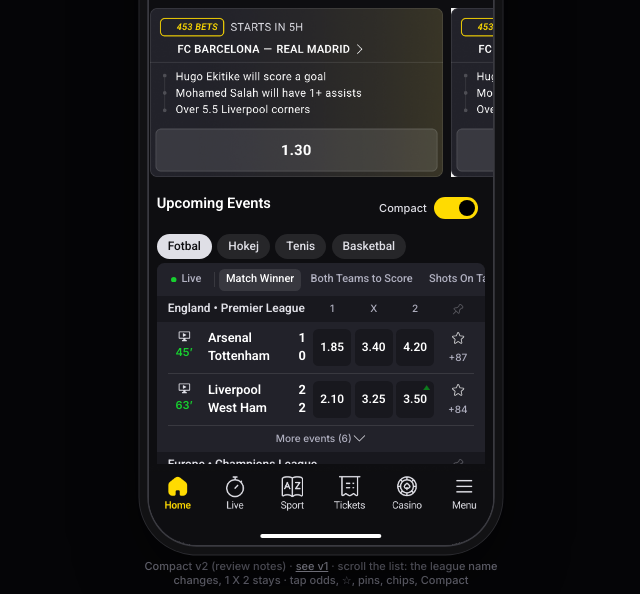
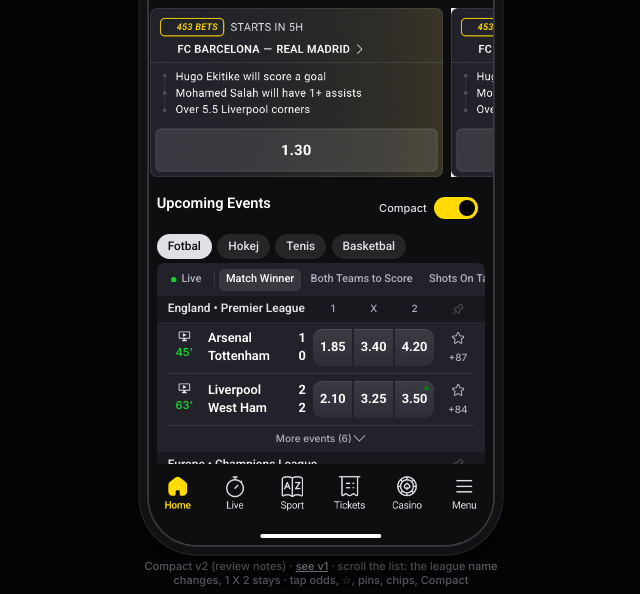
Before and after one commit to petraakinmejiwa-hub/layout-switcher-sticky-prototype, a plain HTML site: page v2.html in a window 1280 px wide. Shown: the part 206-800 px from the top of the page, without its empty margins (319-959 px from the left). Drawn offline with Linux system fonts and the light colour scheme.

Commit message:
v2: odds as a segmented gradient strip (Figma 174-248852)
Co-Authored-By: Claude Opus 5.5 <noreply@anthropic.com>

```diff
--- a/v2.html
+++ b/v2.html
@@ -182,7 +182,7 @@
   /* League header: lower, quieter column labels */
   .lh{height:28px;padding:2px 12px}
   .lh .name{font:600 13px/16px Roboto}
-  .lh .labels{gap:4px;font:500 11px/14px Inter,sans-serif;color:var(--muted)}
+  .lh .labels{gap:2px;font:500 11px/14px Inter,sans-serif;color:var(--muted)}
   .lh .pin svg{width:20px;height:20px}
 
   /* 2. Tighter rows: 70 -> 56 */
@@ -193,9 +193,13 @@
   .vdiv{display:none}
 
   /* Odds: separate rounded cells (Figma inspiration) */
-  .odds{gap:4px;padding:8px 0}
-  .odd{border-radius:6px;background:var(--surface-2);font:600 13px/16px Roboto;gap:0}
-  .odd.locked{background:transparent}
+  /* Odds: one segmented strip, as in Figma 174-248852 — 2px gaps, only the outer corners rounded (10),
+     vertical gradient #3b3b44 -> #2e2e38 with a 1px #4b4b53 top highlight, Roboto Bold 14 */
+  .odds{gap:2px;padding:8px 0}
+  .odd{border-radius:0;background:linear-gradient(to top,#2e2e38,#3b3b44);box-shadow:inset 0 1px 0 #4b4b53;font:700 14px/16px Roboto;gap:0}
+  .odd:first-child{border-radius:10px 0 0 10px}
+  .odd:last-child{border-radius:0 10px 10px 0}
+  .odd:only-child{border-radius:10px}
   .odd .arr{left:auto;right:4px;transform:none;width:8px;height:6px}
   .odd .arr.top{top:4px} .odd .arr.bottom{bottom:4px}
   .odd .prev{font-size:10px;line-height:12px}
```
